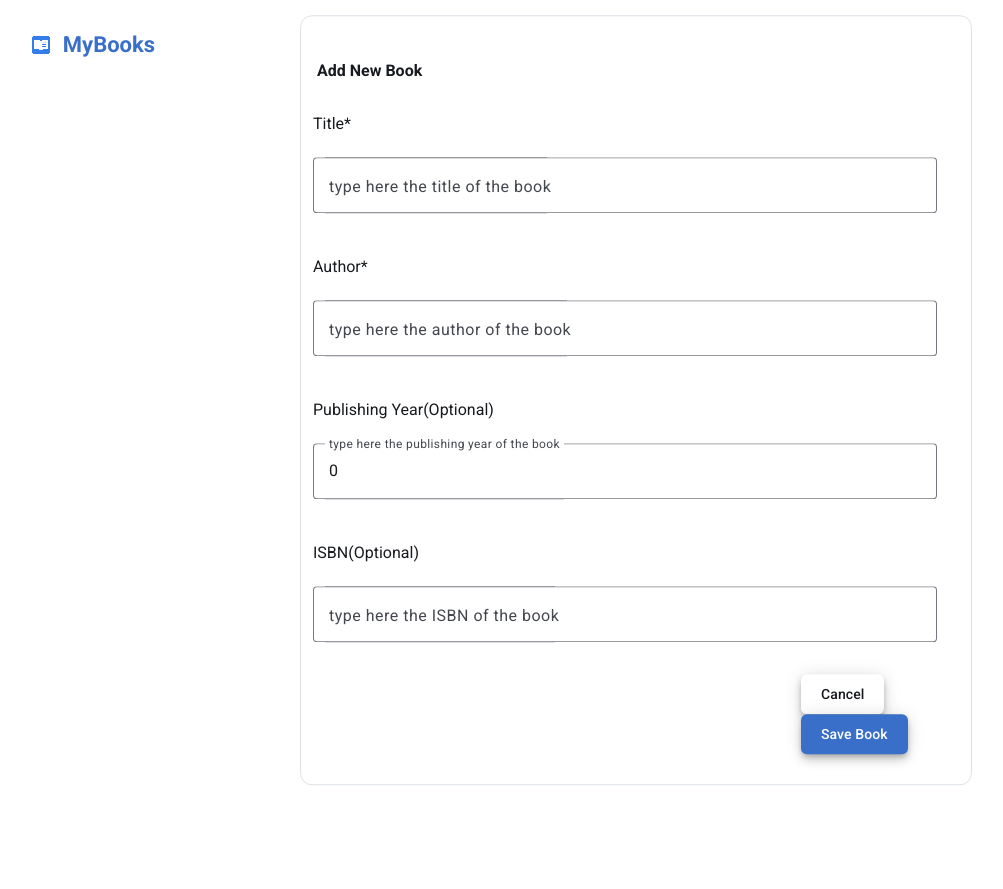
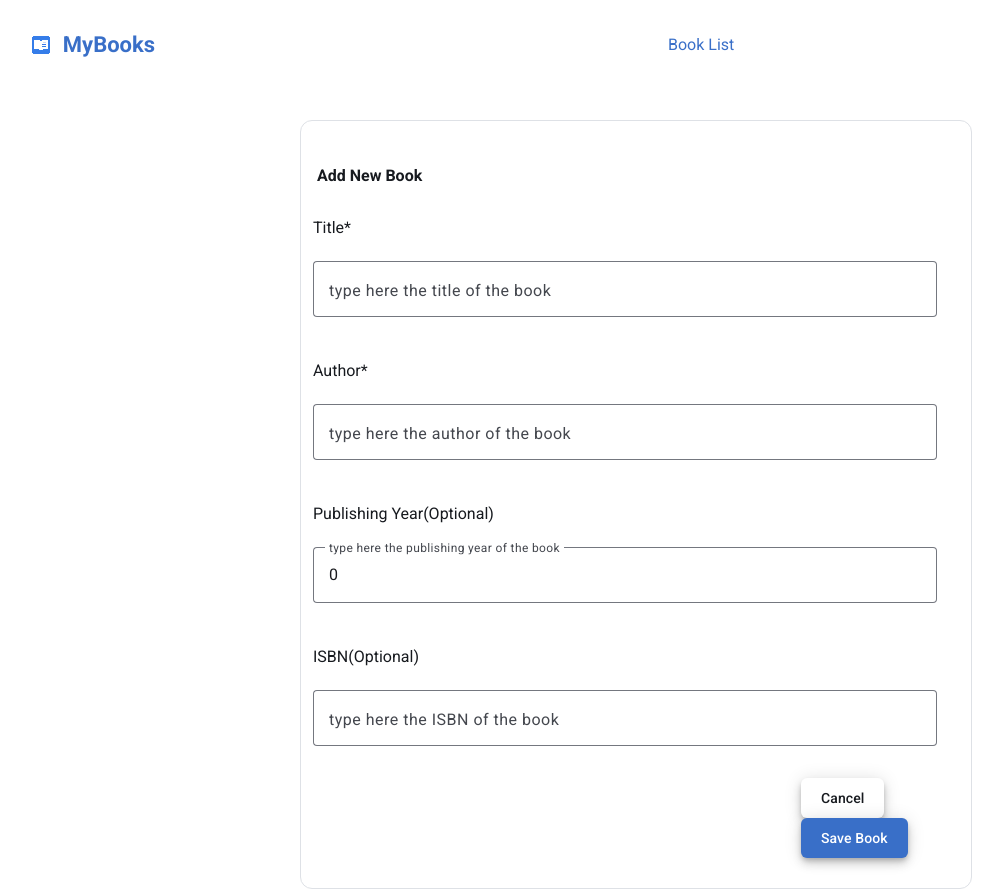
Before and after one commit to io-95/MyBooks, an Angular app in the folder Frontend/MyBooks-Frontend/: page /form in a window 1280 px wide. Shown: the whole page, without its empty margins (4-1007 px from the left). Before the commit the page ends 800 px from the top, so only its background shows below. Built offline with nearby package versions, Linux system fonts and the light colour scheme.

Commit message:
fix bug that metcard in form page overlap with header

```diff
--- a/Frontend/MyBooks-Frontend/src/app/pages/form/form.component.css
+++ b/Frontend/MyBooks-Frontend/src/app/pages/form/form.component.css
@@ -4,10 +4,9 @@
   font-family: roboto, sans-serif;
   width: 672px;
   padding-bottom: 30px;
-  position: absolute;
-  top: 50%;
-  left: 50%;
-  transform: translate(-50%, -50%);
+  margin: 30px auto;
+  position: relative;
+  transform: none;
   background: white;
   border-color: #dee1e6;
 }
```
